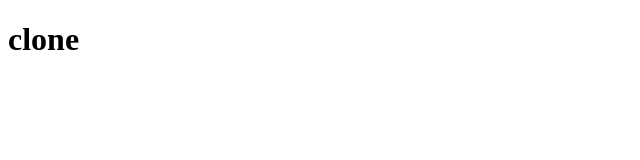
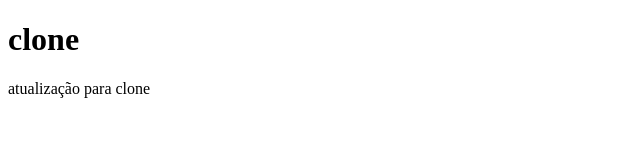
Before and after one commit to rillopedro/meuprimeirosite1-C2024, a plain HTML site: page index.html in a window 1280 px wide. Shown: the whole page, without its empty margins (0-640 px from the left). Drawn offline with Linux system fonts and the light colour scheme.

Commit message:
sincoronizar 13-03

```diff
--- a/index.html
+++ b/index.html
@@ -7,5 +7,6 @@
 </head>
 <body>
 	<h1>clone</h1>
+	<p>atualização para clone</p>
 </body>
 </html>
```
